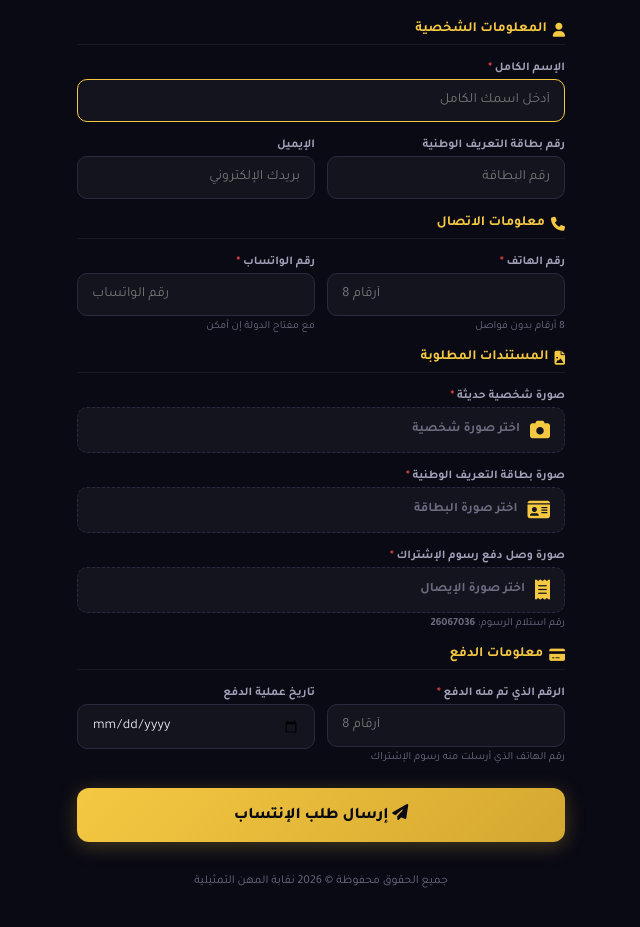
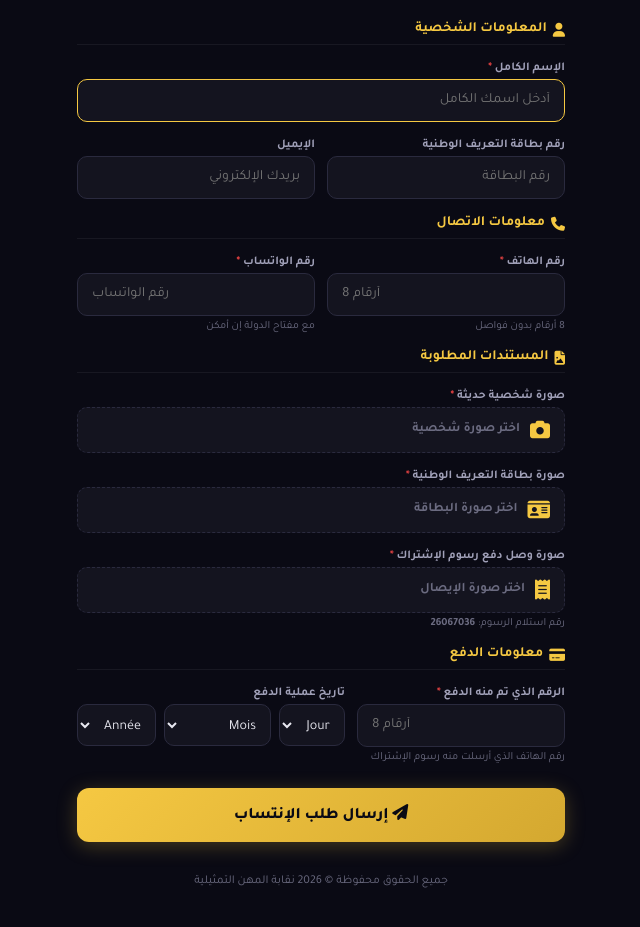
Before and after one commit to khalilaraffadeveloper/nikaba-2026-khalil-arffa, a plain HTML site: page intisab.html in a window 1280 px wide. Shown: the part 155-1082 px from the top of the page, without its empty margins (319-959 px from the left). Drawn offline with Linux system fonts and the light colour scheme.

Commit message:
استبدال تقويم date الأصلي بـ 3 قوائم فرنسية (Jour/Mois/Année)

```diff
--- a/intisab.html
+++ b/intisab.html
@@ -1,5 +1,5 @@
 <!DOCTYPE html>
-<html lang="fr" dir="rtl">
+<html lang="ar" dir="rtl">
 <head>
     <meta charset="UTF-8" />
     <meta name="viewport" content="width=device-width, initial-scale=1.0, viewport-fit=cover" />
@@ -130,6 +130,24 @@
             opacity: 0.6;
             transform: none;
         }
+        .intisab-page .intisab-date-row {
+            display: flex;
+            gap: 8px;
+        }
+        .intisab-page .intisab-date-select {
+            flex: 1;
+            padding: 12px 10px;
+            border-radius: 10px;
+            border: 1px solid var(--border);
+            background: var(--bg-card);
+            color: var(--text);
+            font-size: 14px;
+            cursor: pointer;
+        }
+        .intisab-page .intisab-date-select:focus {
+            outline: none;
+            border-color: var(--accent);
+        }
         .intisab-page .intisab-footer {
             text-align: center;
             font-size: 12px;
@@ -227,7 +245,20 @@
                 </div>
                 <div class="intisab-field">
                     <label>تاريخ عملية الدفع</label>
-                    <input type="date" id="intisabPaymentDate" name="payment_date" lang="fr" />
+                    <div class="intisab-date-row" id="intisabDateRow">
+                        <select id="intisabPaymentDay" class="intisab-date-select intisab-date-day">
+                            <option value="">Jour</option>
+                            <option value="01">1</option><option value="02">2</option><option value="03">3</option><option value="04">4</option><option value="05">5</option><option value="06">6</option><option value="07">7</option><option value="08">8</option><option value="09">9</option><option value="10">10</option><option value="11">11</option><option value="12">12</option><option value="13">13</option><option value="14">14</option><option value="15">15</option><option value="16">16</option><option value="17">17</option><option value="18">18</option><option value="19">19</option><option value="20">20</option><option value="21">21</option><option value="22">22</option><option value="23">23</option><option value="24">24</option><option value="25">25</option><option value="26">26</option><option value="27">27</option><option value="28">28</option><option value="29">29</option><option value="30">30</option><option value="31">31</option>
+                        </select>
+                        <select id="intisabPaymentMonth" class="intisab-date-select intisab-date-month">
+                            <option value="">Mois</option>
+                            <option value="01">Janvier</option><option value="02">Février</option><option value="03">Mars</option><option value="04">Avril</option><option value="05">Mai</option><option value="06">Juin</option><option value="07">Juillet</option><option value="08">Août</option><option value="09">Septembre</option><option value="10">Octobre</option><option value="11">Novembre</option><option value="12">Décembre</option>
+                        </select>
+                        <select id="intisabPaymentYear" class="intisab-date-select intisab-date-year">
+                            <option value="">Année</option>
+                        </select>
+                    </div>
+                    <input type="hidden" id="intisabPaymentDate" name="payment_date" />
                 </div>
             </div>
 
@@ -247,6 +278,30 @@
     (function() {
         var form = document.getElementById('intisabForm');
 
+        // populate years
+        var yearSelect = document.getElementById('intisabPaymentYear');
+        var currentYear = new Date().getFullYear();
+        for (var y = currentYear; y >= currentYear - 10; y--) {
+            var opt = document.createElement('option');
+            opt.value = y;
+            opt.textContent = y;
+            yearSelect.appendChild(opt);
+        }
+
+        // combine date on submit
+        function getCombinedDate() {
+            var d = document.getElementById('intisabPaymentDay').value;
+            var m = document.getElementById('intisabPaymentMonth').value;
+            var y = document.getElementById('intisabPaymentYear').value;
+            if (d && m && y) return y + '-' + m + '-' + d;
+            return '';
+        }
+        document.querySelectorAll('.intisab-date-select').forEach(function(sel) {
+            sel.addEventListener('change', function() {
+                document.getElementById('intisabPaymentDate').value = getCombinedDate();
+            });
+        });
+
         // file upload preview
         document.querySelectorAll('input[type="file"]').forEach(function(input) {
             input.addEventListener('change', function() {
@@ -260,6 +315,7 @@
 
         form.addEventListener('submit', function(e) {
             e.preventDefault();
+            document.getElementById('intisabPaymentDate').value = getCombinedDate();
             var btn = document.getElementById('intisabSubmitBtn');
             btn.innerHTML = '<i class="fas fa-spinner fa-spin"></i> جاري الإرسال...';
             btn.disabled = true;
```
